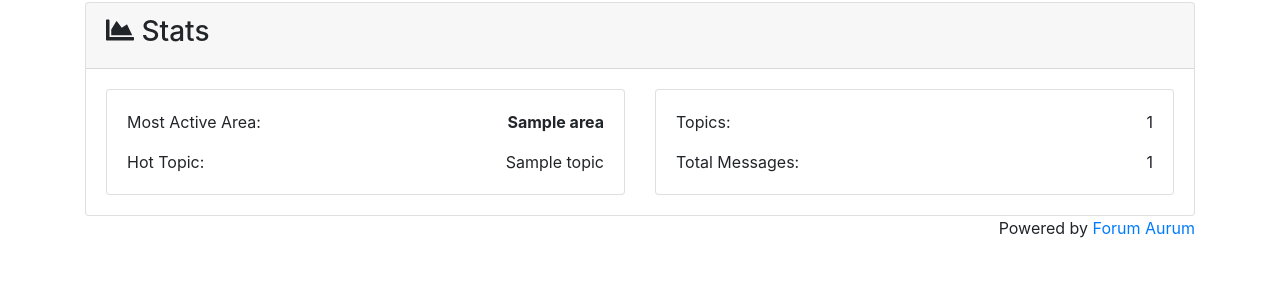
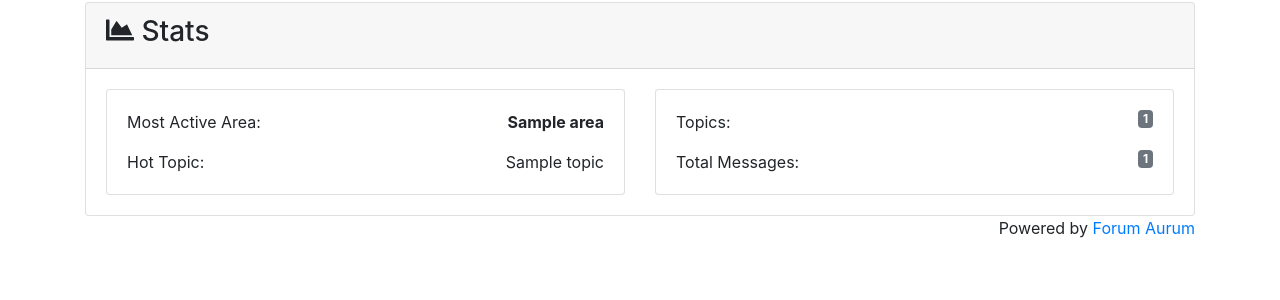
Before and after one commit to AuroraLS3/Forum-Aurum, a Flask app: page /forum/ in a window 1280 px wide. Shown: the part 301-601 px from the top of the page. Run offline with Flask 2, Linux system fonts and the light colour scheme; data comes from the database, SQL or seed files in the repository; tables that the repository leaves empty hold one stand-in row (values such as "Sample post"); some libraries are stand-ins or nearby versions.

Commit message:
Changed numbers to appear as badges

```diff
--- a/application/templates/forum.html
+++ b/application/templates/forum.html
@@ -55,11 +55,11 @@
                         <div class="card-body">
                             <p>
                                 <span class="float-left">Topics:</span>
-                                <span class="float-right">{{ topic_count }}</span>
+                                <span class="float-right badge badge-secondary">{{ topic_count }}</span>
                             </p><br>
                             <p>
                                 <span class="float-left">Total Messages:</span>
-                                <span class="float-right">{{ message_count }}</span>
+                                <span class="float-right badge badge-secondary">{{ message_count }}</span>
                             </p>
                         </div>
                     </div>
```
